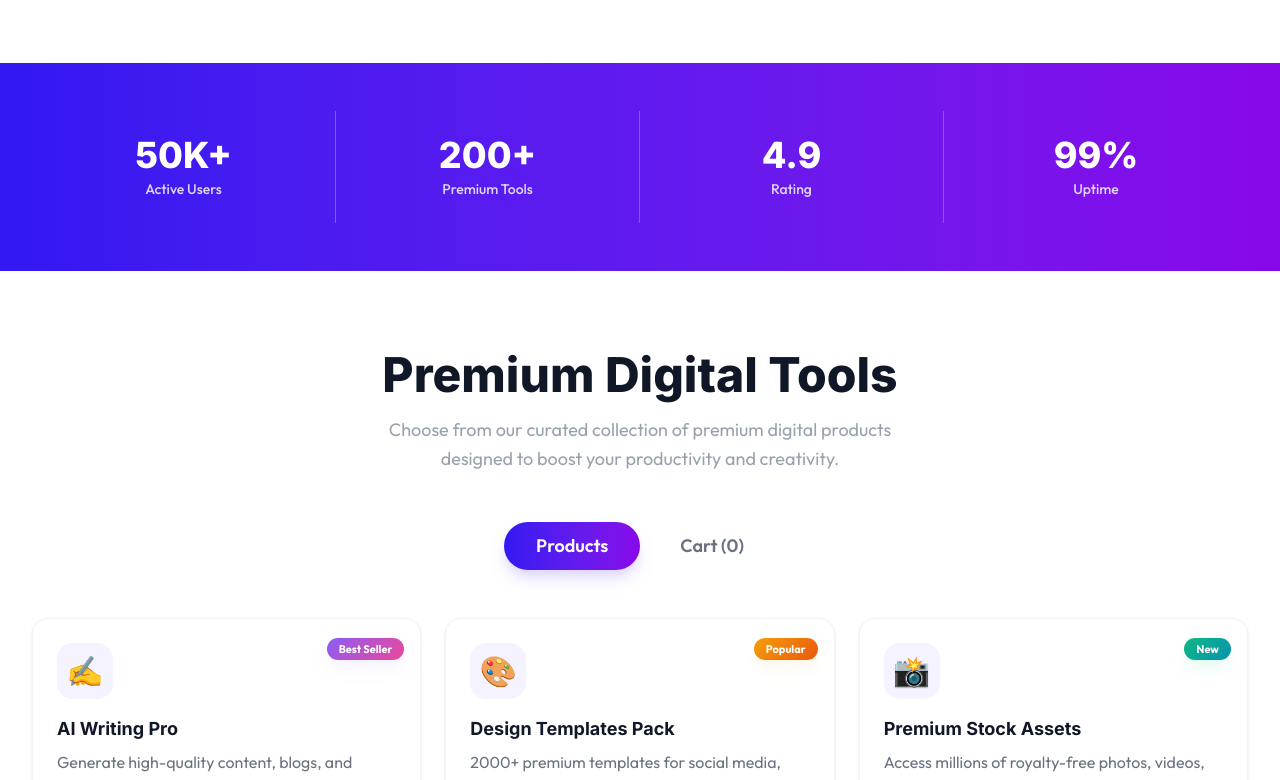
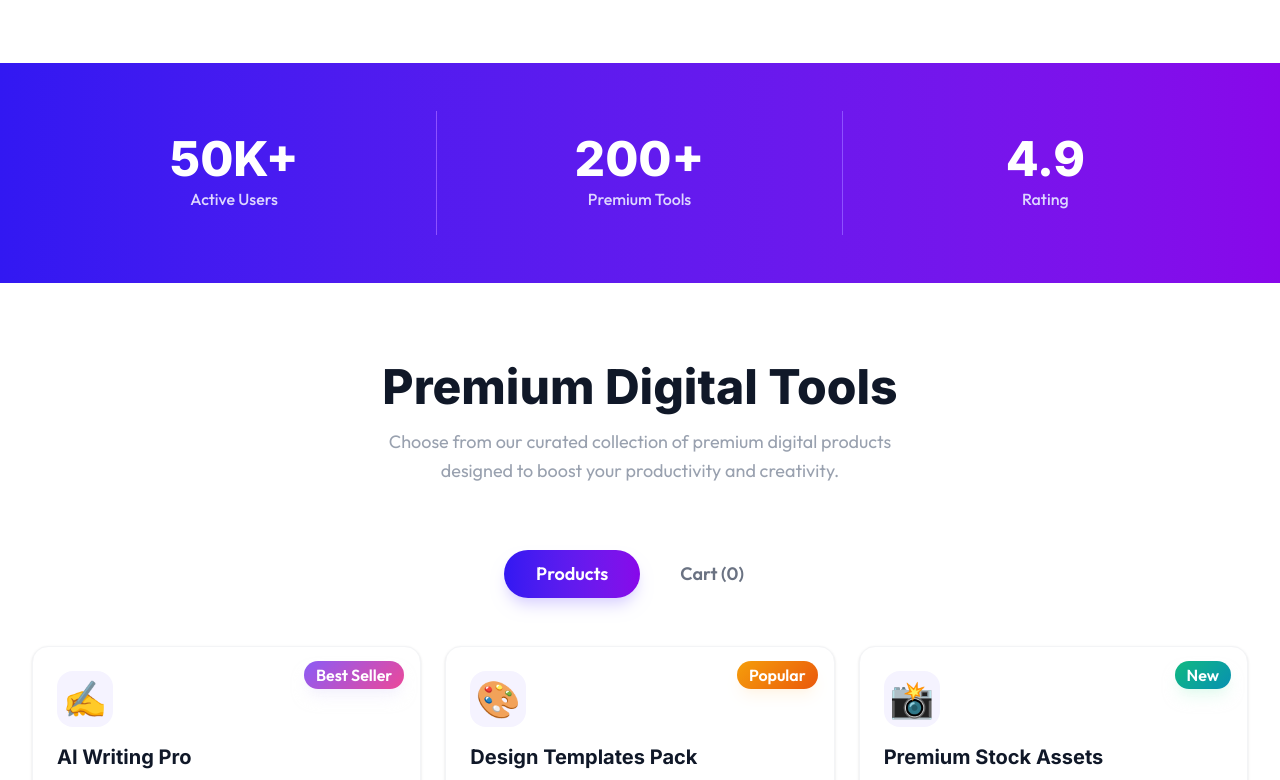
Before and after one commit to sanoyon211/assignment-06-digitools, a React (Vite) app: page / in a window 1280 px wide. Shown: the part 737-1517 px from the top of the page. Built offline with nearby package versions, Linux system fonts and the light colour scheme.

Commit message:
update: fix some design issue

```diff
--- a/src/components/MainSection.jsx
+++ b/src/components/MainSection.jsx
@@ -16,7 +16,7 @@ const MainSection = ({
   return (
     <section id="products" className="py-20 bg-white">
       <div className="max-w-7xl mx-auto px-4 sm:px-6 lg:px-8">
-        <div className="text-center mb-12">
+        <div className="text-center mb-10 sm:mb-16">
           <h2 className="text-3xl sm:text-5xl font-extrabold text-gray-900 mb-4 font-[family-name:var(--font-display)]">
             Premium Digital Tools
           </h2>
--- a/src/components/Pricing.jsx
+++ b/src/components/Pricing.jsx
@@ -54,7 +54,7 @@ const Pricing = () => {
     <section id="pricing" className="py-24 bg-gray-50/50">
       <div className="max-w-7xl mx-auto px-6 lg:px-8">
         {/* Header */}
-        <div className="text-center mb-16">
+        <div className="text-center mb-10 sm:mb-16">
           <h2 className="text-3xl sm:text-5xl font-black text-gray-900 mb-6 tracking-tighter font-[family-name:var(--font-display)]">
             Simple,{' '}
             <span className="bg-gradient-to-r from-[#4f39f6] to-[#9514FA] bg-clip-text text-transparent">
@@ -71,7 +71,7 @@ const Pricing = () => {
           {plans.map((plan, i) => (
             <div
               key={i}
-              className={`relative rounded-2xl p-10 transition-all duration-500 hover:-translate-y-2 h-full flex flex-col
+              className={`relative rounded-2xl p-6 sm:p-10 transition-all duration-500 hover:-translate-y-2 h-full flex flex-col
                 ${
                   plan.popular
                     ? 'bg-gradient-to-r from-[#4f39f6] to-[#9514FA] shadow-2xl shadow-violet-200 scale-101 z-10 text-white'
@@ -86,9 +86,9 @@ const Pricing = () => {
                 </div>
               )}
 
-              <div className="mb-8">
+              <div className="mb-4 sm:mb-8">
                 <h3
-                  className={`text-2xl font-black mb-2 font-[family-name:var(--font-display)] tracking-tight ${plan.popular ? 'text-white' : 'text-gray-900'}`}
+                  className={`text-xl sm:text-2xl font-black mb-2 font-[family-name:var(--font-display)] tracking-tight ${plan.popular ? 'text-white' : 'text-gray-900'}`}
                 >
                   {plan.name}
                 </h3>
@@ -99,9 +99,9 @@ const Pricing = () => {
                 </p>
               </div>
 
-              <div className="flex items-baseline gap-1 mb-8">
+              <div className="flex items-baseline gap-1 mb-4 sm:mb-8">
                 <span
-                  className={`text-5xl font-black tracking-tighter font-[family-name:var(--font-display)] ${plan.popular ? 'text-white' : 'text-gray-900'}`}
+                  className={`text-3xl sm:4xl font-black tracking-tighter font-[family-name:var(--font-display)] ${plan.popular ? 'text-white' : 'text-gray-900'}`}
                 >
                   ${plan.price}
                 </span>
@@ -113,11 +113,11 @@ const Pricing = () => {
               </div>
 
               {/* Features List */}
-              <ul className="flex flex-col gap-2 mb-10 flex-grow">
+              <ul className="flex flex-col gap-2 mb-6 sm:mb-10 flex-grow">
                 {plan.features.map((feature, j) => (
                   <li
                     key={j}
-                    className={`flex items-start gap-3 text-sm font-semibold ${plan.popular ? 'text-white' : 'text-gray-600'}`}
+                    className={`flex items-start gap-3 text-[12px] sm:text-sm font-semibold ${plan.popular ? 'text-white' : 'text-gray-600'}`}
                   >
                     <HiCheck
                       className={`w-5 h-5 mt-0.5 shrink-0 ${plan.popular ? 'text-white' : 'text-[#4f39f6]'}`}
@@ -129,7 +129,7 @@ const Pricing = () => {
 
               {/* Gradient Button */}
               <button
-                className={`w-full py-4 rounded-3xl font-black text-sm transition-all duration-300 border-0 cursor-pointer shadow-lg
+                className={`w-full py-4 rounded-3xl font-black text-[12px] sm:text-sm transition-all duration-300 border-0 cursor-pointer shadow-lg
                   ${
                     plan.popular
                       ? 'bg-white text-violet-700 hover:bg-violet-50 hover:shadow-xl hover:scale-[1.02]'
--- a/src/components/ProductCard.jsx
+++ b/src/components/ProductCard.jsx
@@ -46,20 +46,20 @@ const ProductCard = ({ product, onAddToCart, cartItems }) => {
 
       <div className="absolute top-4 right-4">
         <span
-          className={`${tagClass[product.tagType] || 'tag-popular'} text-[11px] font-bold px-3 py-1 rounded-full`}
+          className={`${tagClass[product.tagType] || 'tag-popular'} text-base font-semibold px-3 py-1 rounded-full`}
         >
           {product.tag}
         </span>
       </div>
 
 
-      <div className="size-14 rounded-2xl bg-violet-50 flex items-center justify-center text-3xl shrink-0">
+      <div className="size-14 rounded-2xl bg-violet-50 flex items-center justify-center text-4xl shrink-0">
         {product.icon}
       </div>
 
 
       <div>
-        <h3 className="text-lg font-bold text-gray-900 mb-1.5 font-[family-name:var(--font-display)]">
+        <h3 className="text-lg sm:text-xl font-bold text-gray-900 mb-1.5 font-[family-name:var(--font-display)]">
           {product.name}
         </h3>
         <p className="text-gray-500 text-sm md:text-base leading-relaxed">
--- a/src/components/Ready.jsx
+++ b/src/components/Ready.jsx
@@ -12,13 +12,13 @@ const Ready = () => {
         <div className="flex flex-wrap justify-center gap-4 mb-5">
           <a
             href="#products"
-            className="bg-white text-violet-700 hover:bg-violet-50 font-semibold px-6 py-4 rounded-3xl transition-all text-lg no-underline hover:shadow-lg ease-in-out duration-300 hover:scale-[1.01] active:scale-[0.97]"
+            className="bg-white text-violet-700 hover:bg-violet-50 font-semibold px-6 py-4 rounded-3xl transition-all text-sm sm:text-lg no-underline hover:shadow-lg ease-in-out duration-300 hover:scale-[1.01] active:scale-[0.97]"
           >
             Explore Products
           </a>
           <a
             href="#pricing"
-            className="border border-violet-400 text-white  font-semibold px-6 py-4 rounded-3xl transition-all text-lg no-underline ease-in-out duration-300 hover:scale-[1.01] active:scale-[0.97]"
+            className="border border-violet-400 text-white  font-semibold px-6 py-4 rounded-3xl transition-all text-sm sm:text-lg no-underline ease-in-out duration-300 hover:scale-[1.01] active:scale-[0.97]"
           >
             View Pricing
           </a>
--- a/src/components/Stats.jsx
+++ b/src/components/Stats.jsx
@@ -2,23 +2,23 @@ const stats = [
   { value: '50K+', label: 'Active Users' },
   { value: '200+', label: 'Premium Tools' },
   { value: '4.9', label: 'Rating' },
-  { value: '99%', label: 'Uptime' },
+
 ];
 
 const Stats = () => {
   return (
     <section className="bg-gradient-to-r from-[#3218f2] to-[#8807ea] py-12">
       <div className="max-w-7xl mx-auto px-4 sm:px-6 lg:px-8">
-        <div className="grid grid-cols-2 lg:grid-cols-4 divide-x divide-violet-500">
+        <div className="grid grid-cols-3  divide-x divide-violet-500">
           {stats.map((stat, i) => (
             <div
               key={i}
               className="flex flex-col items-center justify-center py-6 px-4"
             >
-              <div className="text-4xl font-extrabold text-white font-[family-name:var(--font-display)]">
+              <div className="text-2xl sm:text-5xl font-extrabold text-white font-[family-name:var(--font-display)]">
                 {stat.value}
               </div>
-              <div className="text-violet-200 text-sm font-medium mt-1">
+              <div className="text-violet-200 text-[12px] sm:text-base font-medium mt-1">
                 {stat.label}
               </div>
             </div>
--- a/src/components/Steps.jsx
+++ b/src/components/Steps.jsx
@@ -26,14 +26,17 @@ const Steps = () => {
   return (
     <section className="py-24 bg-gray-100">
       <div className="max-w-7xl mx-auto px-6">
-        <h2 className="text-center text-3xl sm:text-5xl font-black mb-20 tracking-tighter">
-          Get Started in <span className="text-gradient">3 Steps</span>
+        <h2 className="text-center text-3xl sm:text-5xl font-black mb-4 tracking-tighter">
+          Get Started in <span className="text-gradient ">3 Steps</span>
         </h2>
+        <p className="text-gray-400 text-lg leading-relaxed max-w-xl mx-auto mb-10 sm:mb-16 text-center">
+          Start using premium digital tools in minutes, not hours.
+        </p>
         <div className="flex flex-col gap-4 md:flex-row md:gap-10 relative mx-auto">
           {steps.map((s, i) => (
             <div
               key={i}
-              className="flex flex-col items-center text-center relative bg-white border border-gray-200 rounded-xl py-15 px-10 group "
+              className="flex flex-col items-center text-center relative bg-white border border-gray-200 rounded-xl   py-10 px-6 sm:py-15 sm:px-10 group "
             >
               <div className="absolute top-4 right-4 size-8 rounded-full bg-gradient-to-r from-[#3218f2] to-[#8807ea] text-white text-xs font-black flex items-center justify-center shadow-lg">
                 {s.n}
--- a/src/index.css
+++ b/src/index.css
@@ -10,7 +10,7 @@
 
   @keyframes float {
     0%, 100% { transform: translateY(0px) rotate(0deg); }
-    50% { transform: translateY(-10px) rotate(1deg); }
+    50% { transform: translateY(-10px) rotate(2deg); }
   }
   @keyframes pulse-slow {
     0%, 100% { opacity: 0.8; transform: scale(1); }
```
